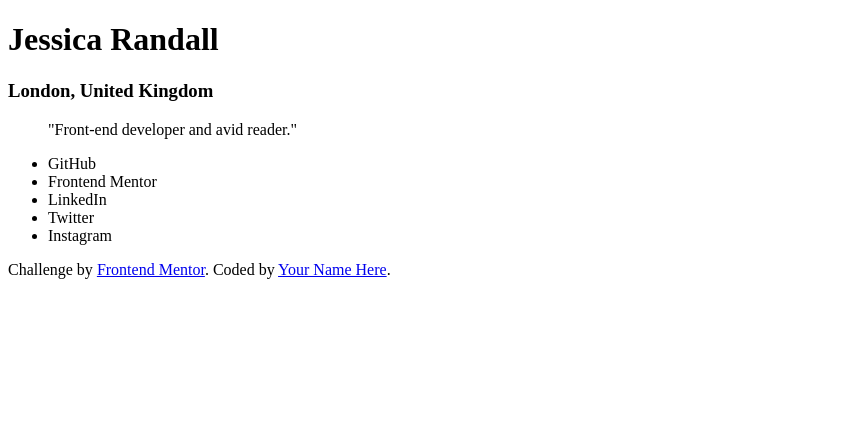
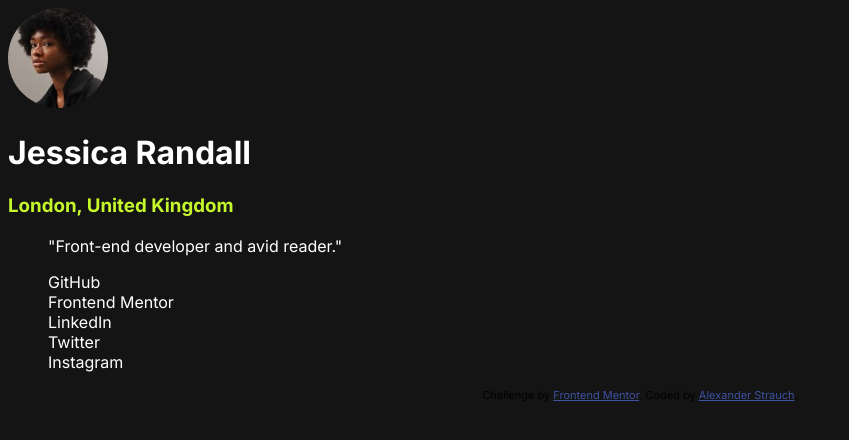
Before and after one commit to alexstrauch/social-links, a plain HTML site: page index.html in a window 1280 px wide. Shown: the whole page, without its empty margins (0-849 px from the left). Drawn offline with Linux system fonts and the light colour scheme.

Commit message:
Edited index.html and styles.css

```diff
--- a/index.html
+++ b/index.html
@@ -11,12 +11,16 @@
       href="https://fonts.googleapis.com/css2?family=Inter:wght@100..900&display=swap"
       rel="stylesheet"
     />
-
+    <link rel="stylesheet" href="styles.css" />
     <title>Frontend Mentor | Social links profile</title>
-
-    <style></style>
   </head>
   <body>
+    <main>
+      <div class="container">
+        <img
+          src="./assets/images/avatar-jessica.jpeg"
+          alt="picture of Jessica Randall"
+        />
         <h1>Jessica Randall</h1>
         <h3>London, United Kingdom</h3>
         <blockquote>"Front-end developer and avid reader."</blockquote>
@@ -27,12 +31,17 @@
           <li>Twitter</li>
           <li>Instagram</li>
         </ul>
+      </div>
 
       <div class="attribution">
         Challenge by
-      <a href="https://www.frontendmentor.io?ref=challenge" target="_blank"
+        <a
+          href="https://www.frontendmentor.io?ref=challenge"
+          target="_blank"
+          rel="noopener"
           >Frontend Mentor</a
-      >. Coded by <a href="#">Your Name Here</a>.
+        >. Coded by <a href="#">Alexander Strauch</a>.
       </div>
+    </main>
   </body>
 </html>
--- a/styles.css
+++ b/styles.css
@@ -37,6 +37,28 @@ body {
   font-family: "Inter", sans-serif;
 }
 
+img {
+  width: 100px;
+  border-radius: 50px;
+}
+
+h1 {
+  color: hsl(0, 0%, 100%);
+}
+
+h3 {
+  color: hsl(75, 94%, 57%);
+}
+
+blockquote {
+  color: hsl(0, 0%, 100%);
+}
+
+ul > li {
+  color: hsl(0, 0%, 100%);
+  list-style: none;
+}
+
 .attribution {
   font-size: 11px;
   text-align: center;
```
Lines whose indentation alone changed are shown as unchanged.
